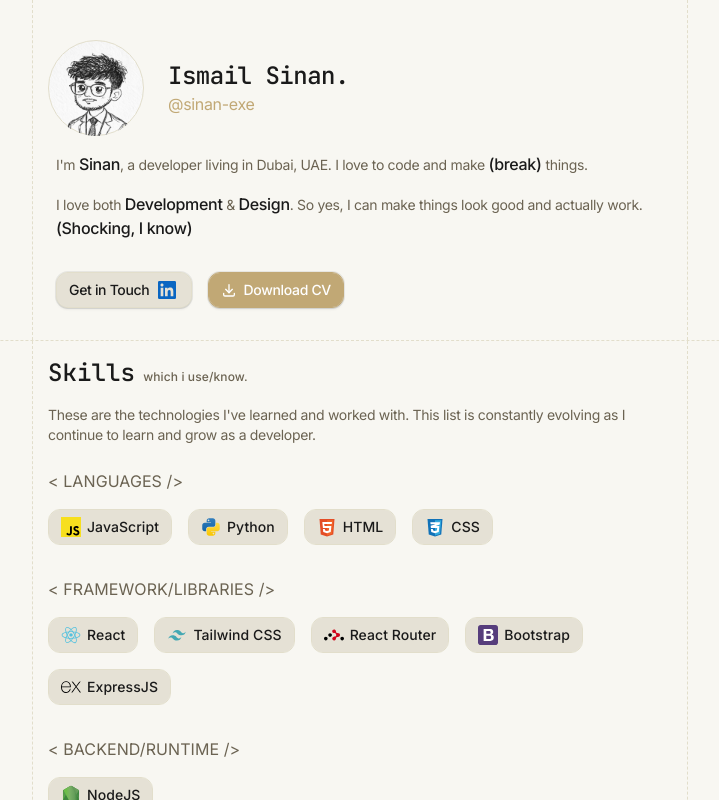
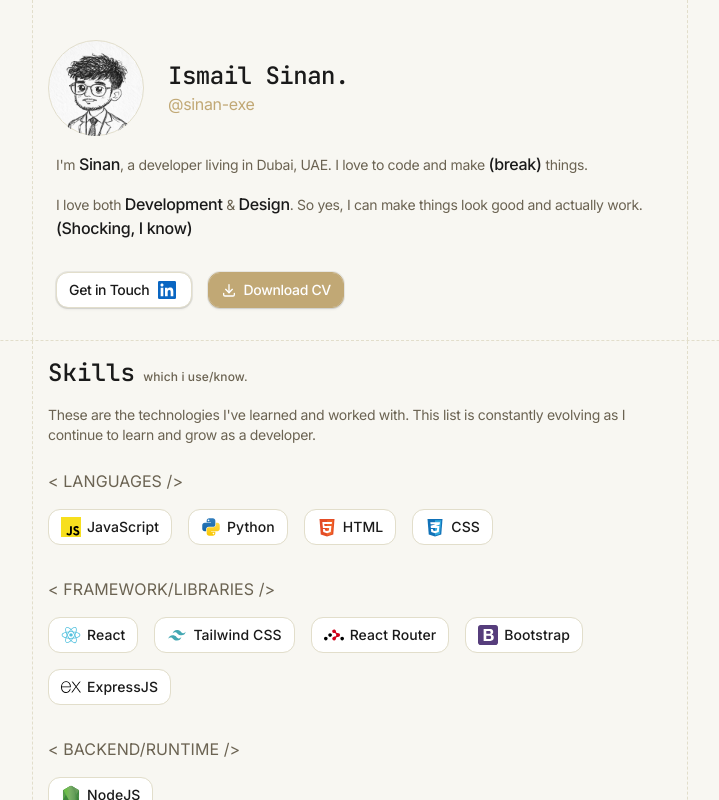
Before and after one commit to Sinan-exe/PortFolio, a React (Vite) app: page / in a window 1280 px wide. Shown: the top 800 px of the page, without its empty margins (280-999 px from the left). Built offline with nearby package versions, Linux system fonts and the light colour scheme.

Commit message:
updated ui

```diff
--- a/src/components/HeroSection.jsx
+++ b/src/components/HeroSection.jsx
@@ -57,7 +57,7 @@
           </p>
         </div>
         <div className="px-6 md:px-8 flex gap-4 pb-8">
-          <Button className="bg-secondary text-secondary-foreground text-[12px] md:text-sm border  border-border rounded-lg hover:bg-secondary hover:ring ring-ring cursor-pointer flex items-center shadow-[0px_2px_3px_-1px_rgba(0,0,0,0.1),0px_1px_0px_0px_rgba(25,28,33,0.02),0px_0px_0px_1px_rgba(25,28,33,0.08)]">
+          <Button className="bg-card text-secondary-foreground text-[12px] md:text-sm border  border-border rounded-lg hover:bg-secondary hover:ring ring-ring cursor-pointer flex items-center shadow-[0px_2px_3px_-1px_rgba(0,0,0,0.1),0px_1px_0px_0px_rgba(25,28,33,0.02),0px_0px_0px_1px_rgba(25,28,33,0.08)]">
             <span className="text-secondary-foreground">Get in Touch</span>
             <img src="images/linkedin-svgrepo-com.svg" className="size-6!" />
           </Button>
--- a/src/components/SkillSection.jsx
+++ b/src/components/SkillSection.jsx
@@ -28,7 +28,7 @@
                 <div className="flex flex-wrap gap-3 md:gap-4">
                   {ele.item.map((skill) => (
                     <Button
-                      className={`bg-secondary text-secondary-foreground text-[12px] md:text-sm border  border-border rounded-lg hover:bg-secondary hover:ring ring-ring cursor-pointer flex items-center `}
+                      className={`bg-card text-card-foreground text-[12px] md:text-sm border  border-border rounded-lg hover:bg-card hover:ring ring-ring cursor-pointer flex items-center `}
                       key={skill.name}
                     >
                       <img
```
